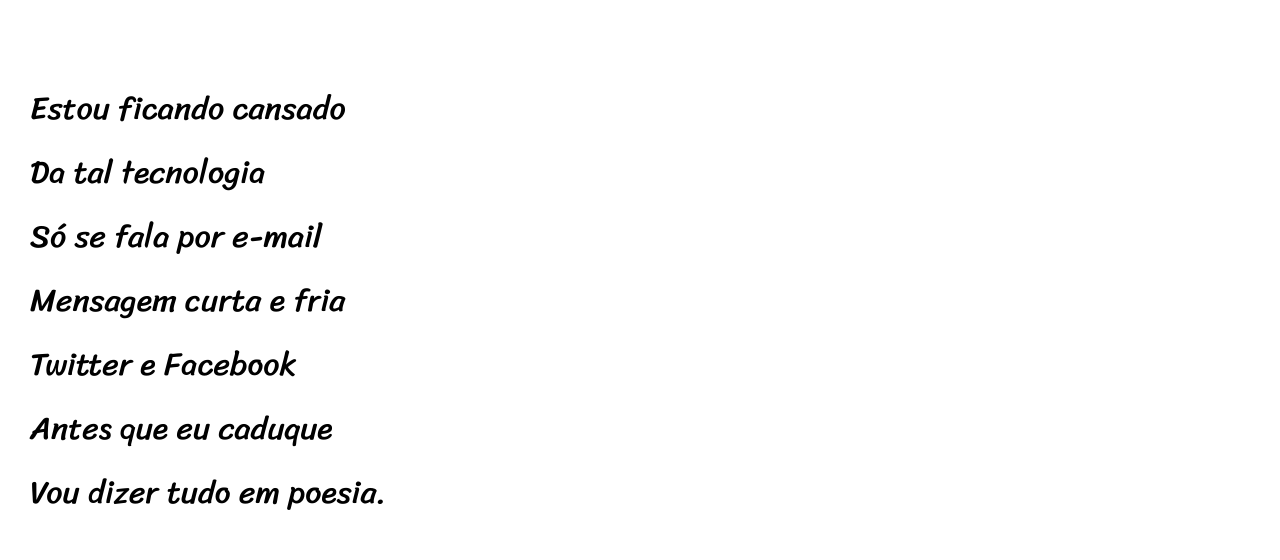
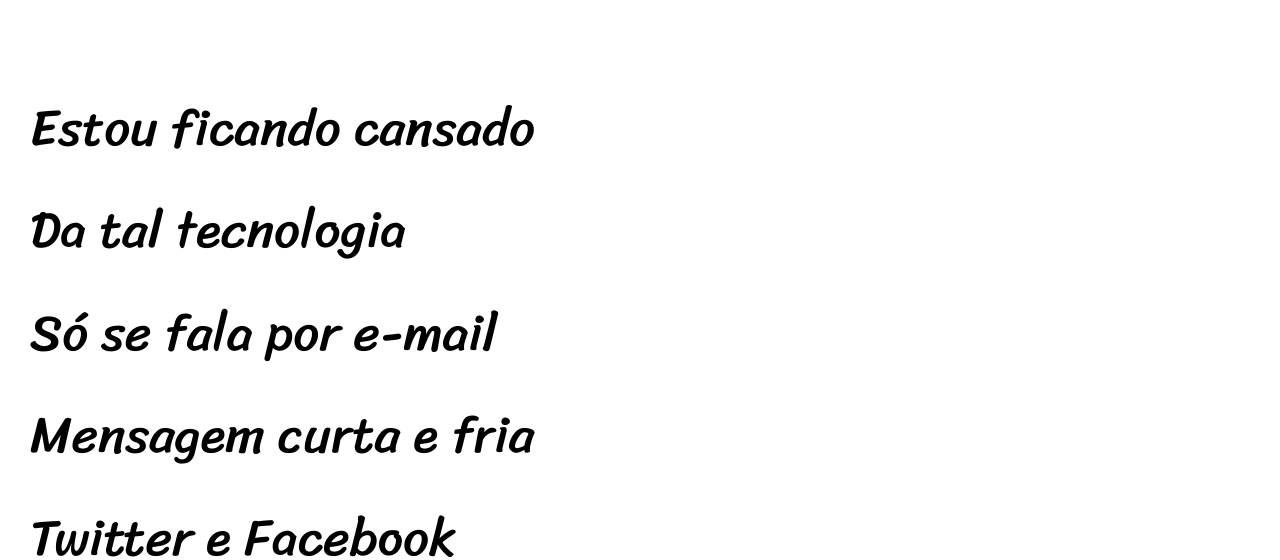
Before and after one commit to Emersonmjs/projeto-cordel, a plain HTML site: page index.html in a window 1280 px wide. Shown: the part 263-823 px from the top of the page. Drawn offline with Linux system fonts and the light colour scheme.

Commit message:
utlima atualização da font

```diff
--- a/style.css
+++ b/style.css
@@ -52,7 +52,7 @@
     padding: 10vh 0px 10vh 30px;
     line-height: 2em;
     font-family: var(--font-poema);
-    font-size: 4vh;
+    font-size: 4vw;
 
 }
 section.normal{
```
